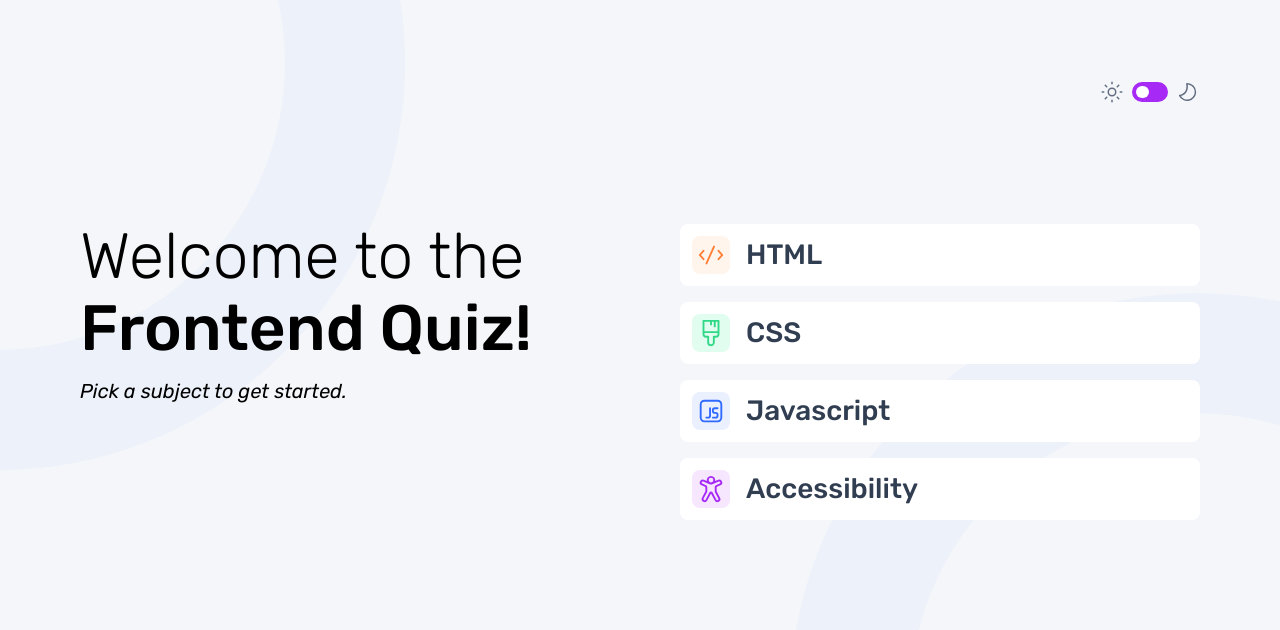
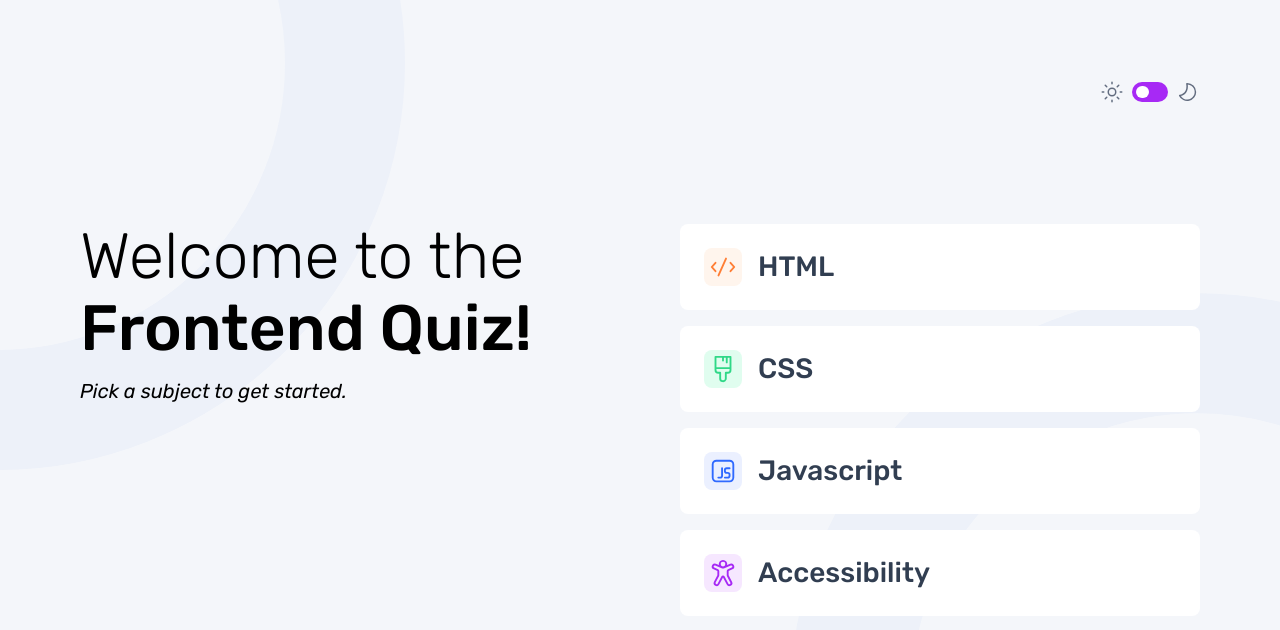
Before and after one commit to Ashmit-kansal/Frontend-mentor, a React (Vite) app in the folder frontend-quiz-app/: page / in a window 1280 px wide. Shown: the top 630 px of the page. Built offline with nearby package versions, Linux system fonts and the light colour scheme.

Commit message:
Updating readme file and fixing minor css

```diff
--- a/frontend-quiz-app/src/App.jsx
+++ b/frontend-quiz-app/src/App.jsx
@@ -11,7 +11,7 @@ function App() {
 
   return (
     <>
-      <div className={`h-screen relative ${theme === "light" ? "bg-grey-50" : "bg-blue-900"}`}>
+      <div className={`min-h-screen relative ${theme === "light" ? "bg-grey-50" : "bg-blue-900"}`}>
         <div>
           <Background />
         </div>
--- a/frontend-quiz-app/src/components/Result.jsx
+++ b/frontend-quiz-app/src/components/Result.jsx
@@ -10,7 +10,7 @@ function Result() {
 
   return (
     <div
-      className={`mt-15 lg:mt-20 ${
+      className={`mt-15 ${
         isQuizCompleted ? "block lg:flex lg:gap-20" : "hidden"
       }`}
     >
--- a/frontend-quiz-app/src/components/Subject.jsx
+++ b/frontend-quiz-app/src/components/Subject.jsx
@@ -38,7 +38,7 @@ function Subject() {
       {/* this div will show the list of subjects */}
       <div className="mt-10 flex flex-col gap-4 lg:w-full">
         <div
-          className={`flex gap-4 p-3 rounded-lg items-center ${
+          className={`flex gap-4 p-3 lg:p-6 rounded-lg items-center ${
             theme == "light" ? "bg-white" : "bg-blue-850"
           }`}
           onClick={() => {
@@ -70,7 +70,7 @@ function Subject() {
           </div>
         </div>
         <div
-          className={`flex gap-4 p-3 rounded-lg items-center ${
+          className={`flex gap-4 p-3 lg:p-6 rounded-lg items-center ${
             theme == "light" ? "bg-white" : "bg-blue-850"
           }`}
           onClick={() => {
@@ -102,7 +102,7 @@ function Subject() {
           </div>
         </div>
         <div
-          className={`flex gap-4 p-3 rounded-lg items-center ${
+          className={`flex gap-4 p-3 lg:p-6 rounded-lg items-center ${
             theme == "light" ? "bg-white" : "bg-blue-850"
           }`}
           onClick={() => {
@@ -134,7 +134,7 @@ function Subject() {
           </div>
         </div>
         <div
-          className={`flex gap-4 p-3 rounded-lg items-center ${
+          className={`flex gap-4 p-3 lg:p-6 rounded-lg items-center ${
             theme == "light" ? "bg-white" : "bg-blue-850"
           }`}
           onClick={() => {
```
Also changed, not shown: 1 other file (tests, documents, lock files or other folders).
